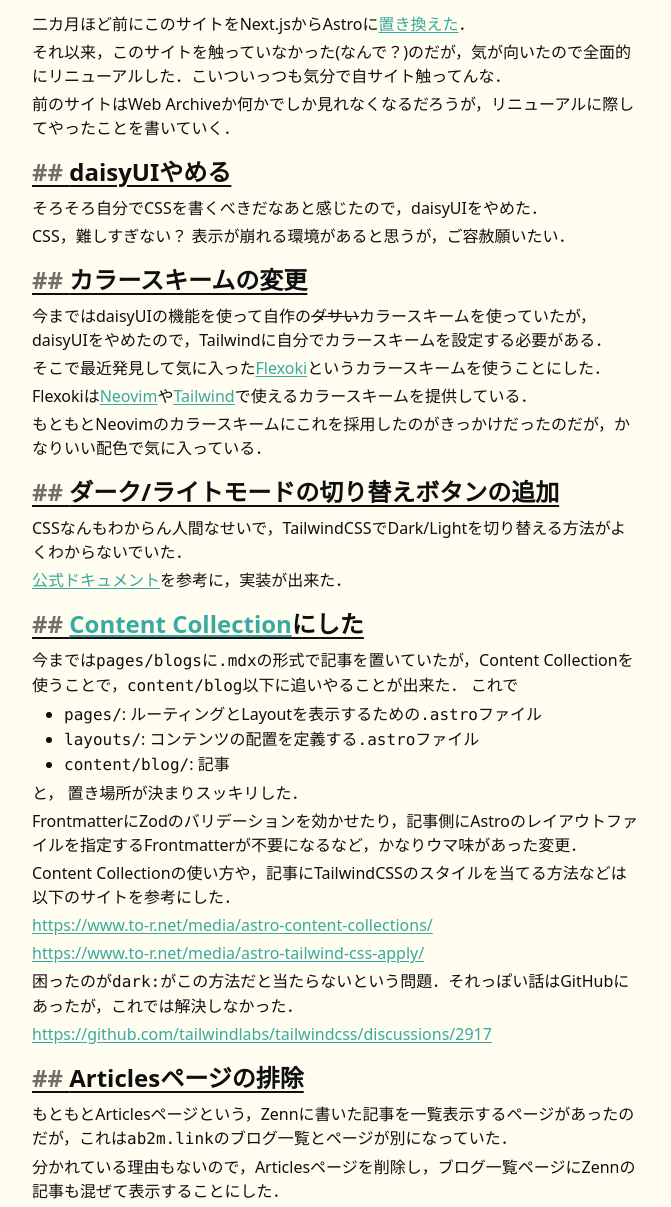
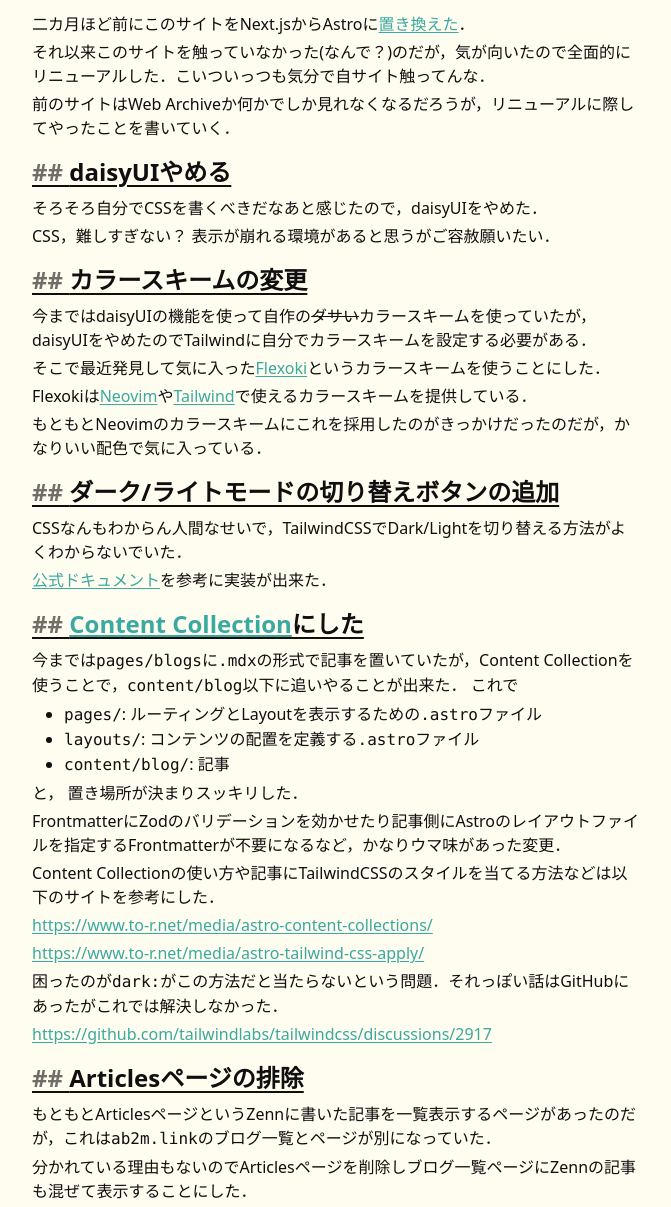
Before and after one commit to Allianaab2m/ab2m.link, an Astro site: page /blog/rework-2023 in a window 1280 px wide. Shown: the part 150-1357 px from the top of the page, without its empty margins (304-975 px from the left). Built offline with nearby package versions, Linux system fonts and the light colour scheme; Astro itself is replaced by a stand-in of ours; a web font is replaced by a local one.

Commit message:
fix blog entry

```diff
--- a/src/content/blog/rework-2023.md
+++ b/src/content/blog/rework-2023.md
@@ -5,7 +5,7 @@
 
 二カ月ほど前にこのサイトをNext.jsからAstroに[置き換えた](./migrate-astro)．
 
-それ以来，このサイトを触っていなかった(なんで？)のだが，気が向いたので全面的にリニューアルした．こいついっつも気分で自サイト触ってんな．
+それ以来このサイトを触っていなかった(なんで？)のだが，気が向いたので全面的にリニューアルした．こいついっつも気分で自サイト触ってんな．
 
 前のサイトはWeb Archiveか何かでしか見れなくなるだろうが，リニューアルに際してやったことを書いていく．
 
@@ -13,12 +13,12 @@
 
 そろそろ自分でCSSを書くべきだなあと感じたので，daisyUIをやめた．
 
-CSS，難しすぎない？ 表示が崩れる環境があると思うが，ご容赦願いたい．
+CSS，難しすぎない？ 表示が崩れる環境があると思うがご容赦願いたい．
 
 
 ## カラースキームの変更
 
-今まではdaisyUIの機能を使って自作の~~ダサい~~カラースキームを使っていたが，daisyUIをやめたので，Tailwindに自分でカラースキームを設定する必要がある．
+今まではdaisyUIの機能を使って自作の~~ダサい~~カラースキームを使っていたが，daisyUIをやめたのでTailwindに自分でカラースキームを設定する必要がある．
 
 そこで最近発見して気に入った[Flexoki](https://stephango.com/flexoki)というカラースキームを使うことにした．
 
@@ -30,7 +30,7 @@
 
 CSSなんもわからん人間なせいで，TailwindCSSでDark/Lightを切り替える方法がよくわからないでいた．
 
-[公式ドキュメント](https://docs.astro.build/ja/tutorial/6-islands/2/)を参考に，実装が出来た．
+[公式ドキュメント](https://docs.astro.build/ja/tutorial/6-islands/2/)を参考に実装が出来た．
 
 ## [Content Collection](https://docs.astro.build/ja/guides/content-collections/)にした
 
@@ -43,25 +43,25 @@
 
 と， 置き場所が決まりスッキリした．
 
-FrontmatterにZodのバリデーションを効かせたり，記事側にAstroのレイアウトファイルを指定するFrontmatterが不要になるなど，かなりウマ味があった変更．
+FrontmatterにZodのバリデーションを効かせたり記事側にAstroのレイアウトファイルを指定するFrontmatterが不要になるなど，かなりウマ味があった変更．
 
-Content Collectionの使い方や，記事にTailwindCSSのスタイルを当てる方法などは以下のサイトを参考にした．
+Content Collectionの使い方や記事にTailwindCSSのスタイルを当てる方法などは以下のサイトを参考にした．
 
 https://www.to-r.net/media/astro-content-collections/
 
 https://www.to-r.net/media/astro-tailwind-css-apply/
 
-困ったのが`dark:`がこの方法だと当たらないという問題．それっぽい話はGitHubにあったが，これでは解決しなかった．
+困ったのが`dark:`がこの方法だと当たらないという問題．それっぽい話はGitHubにあったがこれでは解決しなかった．
 
 https://github.com/tailwindlabs/tailwindcss/discussions/2917
 
 ## Articlesページの排除
 
-もともとArticlesページという，Zennに書いた記事を一覧表示するページがあったのだが，これは`ab2m.link`のブログ一覧とページが別になっていた．
+もともとArticlesページというZennに書いた記事を一覧表示するページがあったのだが，これは`ab2m.link`のブログ一覧とページが別になっていた．
 
-分かれている理由もないので，Articlesページを削除し，ブログ一覧ページにZennの記事も混ぜて表示することにした．
+分かれている理由もないのでArticlesページを削除しブログ一覧ページにZennの記事も混ぜて表示することにした．
 
-また，`published_at`でソートして投稿日順になるようにしたり，Zennの記事の場合はZennのロゴが表示されるようにした．
+また，`published_at`でソートして投稿日順になるようにしたりZennの記事の場合はZennのロゴが表示されるようにした．
 
 ## おわりに
 
```
